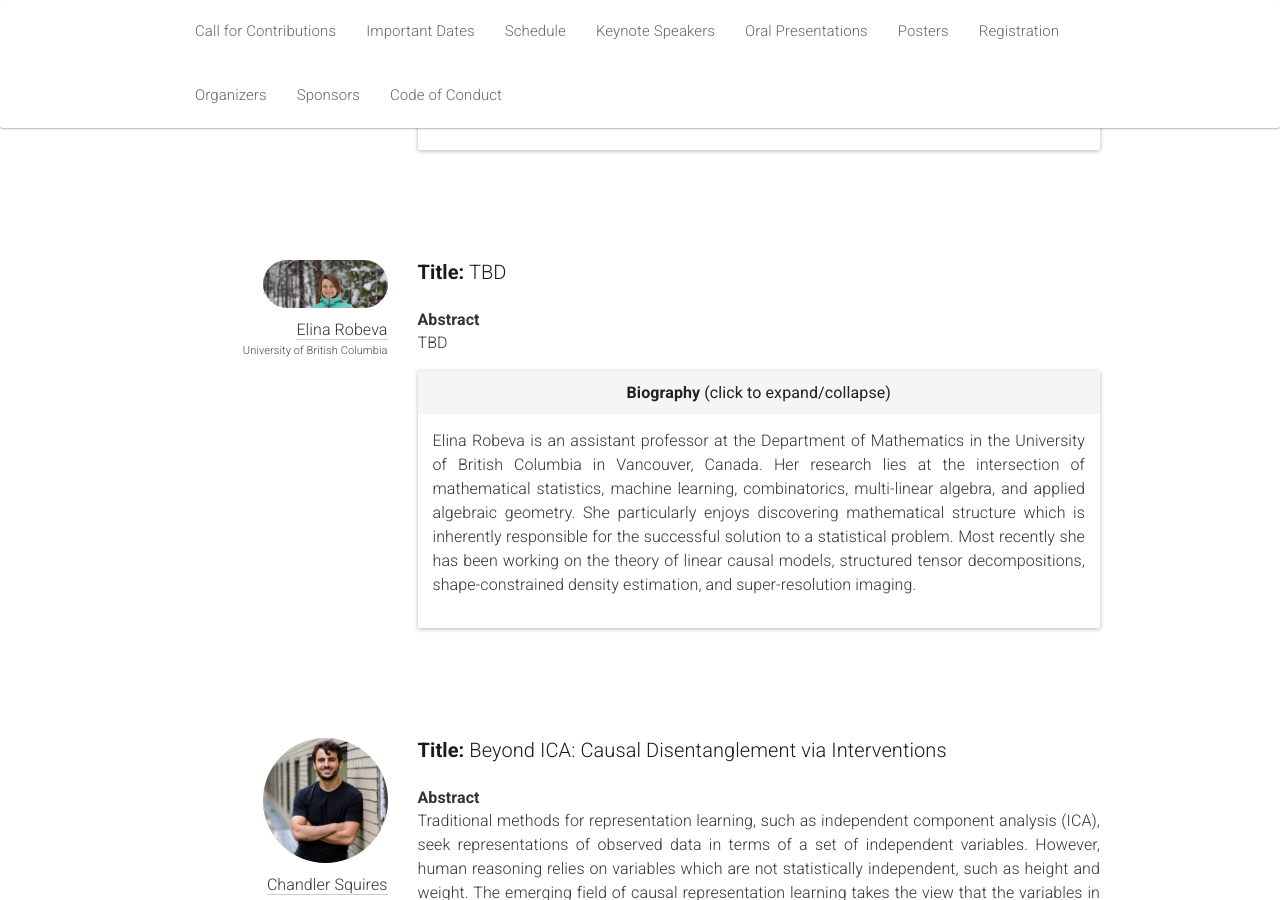
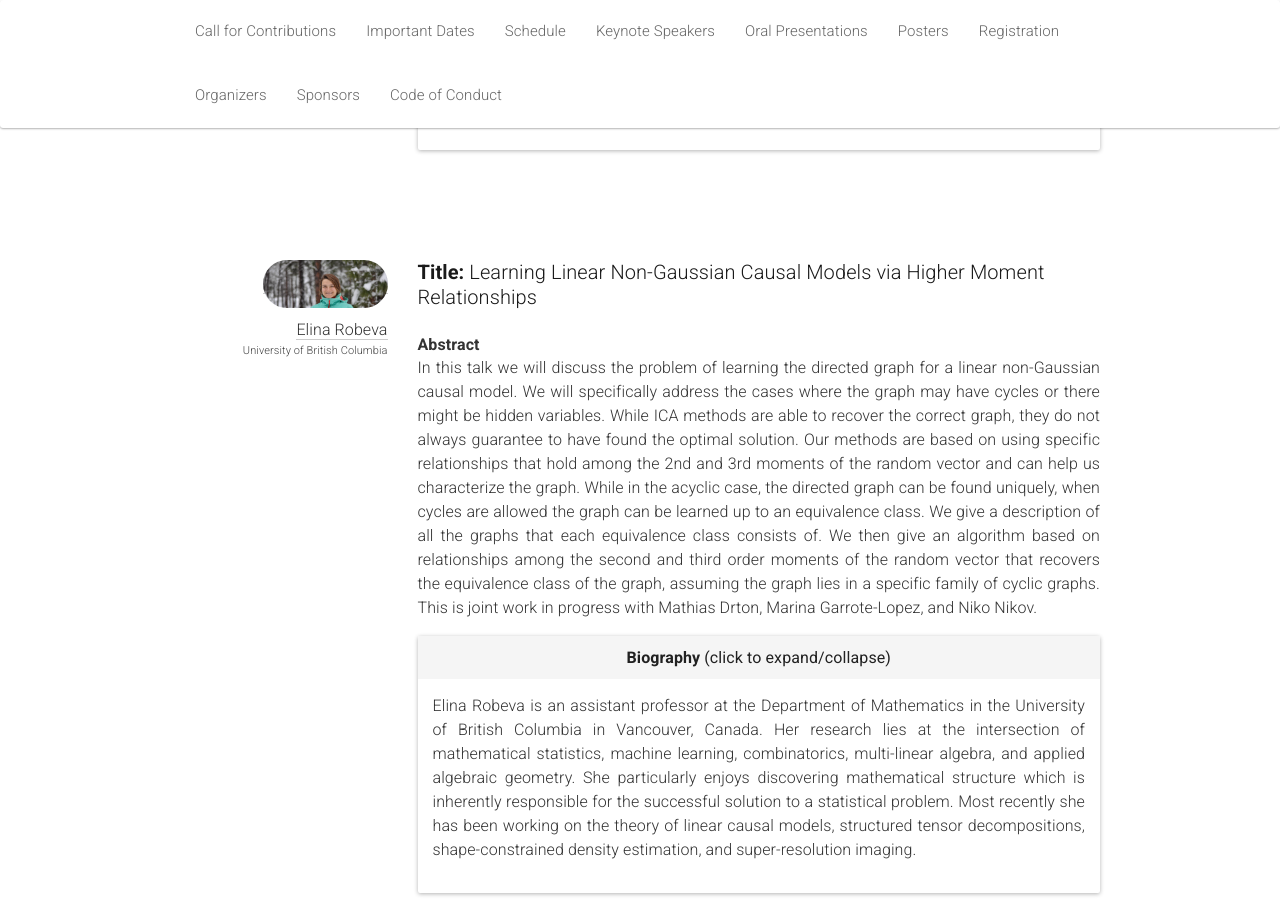
Before and after one commit to quarter-on-causality/quarter-on-causality.github.io, a Jekyll site: the page built from _pages/home_analysis.md, in a window 1280 px wide and 900 px high, scrolled down 11679 px. Built offline with Jekyll 4.4.1, drawn with Linux system fonts in a browser that asks for light colours; nearby versions of some CDN libraries; some of the changed text lies outside the part shown.

Commit message:
Add Robeva's and Pardis' talks

```diff
--- a/_pages/home_analysis.md
+++ b/_pages/home_analysis.md
@@ -376,7 +376,7 @@ This colloquium will several keynote speakers including Antoine Chambaz, Eric Ga
             <ul>
               <li>Claire Theobald, Frédéric Pennerath, Brieuc Conan-Guez, Miguel Couceiro, and Amedeo Napoli. Clarity: an improved gradient method for producing quality visual counterfactual explanations</li>
               <li>Carles Balsells Rodas. Causal discovery from conditionally stationary time series</li>
-              <li>Pardis Semnani. TBD</li>
+              <li>Pardis Semnani. Causal Inference in Directed, Possibly Cyclic, Graphical Models</li>
             </ul>
           </td>
         </tr>
@@ -595,8 +595,8 @@ This colloquium will several keynote speakers including Antoine Chambaz, Eric Ga
         </div>
       </div>
       <div class="col-sm-9">
-        <h3><b>Title:</b> TBD</h3><br />
-        <b>Abstract</b><p class="speaker-abstract">TBD</p>
+        <h3><b>Title:</b> Learning Linear Non-Gaussian Causal Models via Higher Moment Relationships</h3><br />
+        <b>Abstract</b><p class="speaker-abstract"> In this talk we will discuss the problem of learning the directed graph for a linear non-Gaussian causal model. We will specifically address the cases where the graph may have cycles or there might be hidden variables. While ICA methods are able to recover the correct graph, they do not always guarantee to have found the optimal solution. Our methods are based on using specific relationships that hold among the 2nd and 3rd moments of the random vector and can help us characterize the graph. While in the acyclic case, the directed graph can be found uniquely, when cycles are allowed the graph can be learned up to an equivalence class. We give a description of all the graphs that each equivalence class consists of. We then give an algorithm based on relationships among the second and third order moments of the random vector that recovers the equivalence class of the graph, assuming the graph lies in a specific family of cyclic graphs. This is joint work in progress with Mathias Drton, Marina Garrote-Lopez, and Niko Nikov.</p>
         <div class="panel panel-default">
           <div class="panel-heading" data-toggle="collapse" href="#er-bio" style="cursor:pointer;text-align:center">
             <b>Biography <span style="font-weight:normal">(click to expand/collapse)</span></b>
@@ -696,6 +696,15 @@ This colloquium will several keynote speakers including Antoine Chambaz, Eric Ga
     <div class="paper">
         <span class="title">Causal feature selection in time series data</span>
         <span class="authors">Atalanti Mastakouri</span>
+        <!-- <div class="btn-group btn-group-xs" role="group">
+	        <a class="btn btn-default" target="_blank" href="https://arxiv.org/"><i class="fas fa-archive"></i> arXiv</a>
+          <a class="btn btn-default" target="_blank" href="https://github.com/"><i class="fas fa-code"></i> Code</a>
+        </div> -->
+    </div>
+    <!--  -->
+    <div class="paper">
+        <span class="title">Causal Inference in Directed, Possibly Cyclic, Graphical Models</span>
+        <span class="authors">Pardis Semnani</span>
         <!-- <div class="btn-group btn-group-xs" role="group">
 	        <a class="btn btn-default" target="_blank" href="https://arxiv.org/"><i class="fas fa-archive"></i> arXiv</a>
           <a class="btn btn-default" target="_blank" href="https://github.com/"><i class="fas fa-code"></i> Code</a>
```
